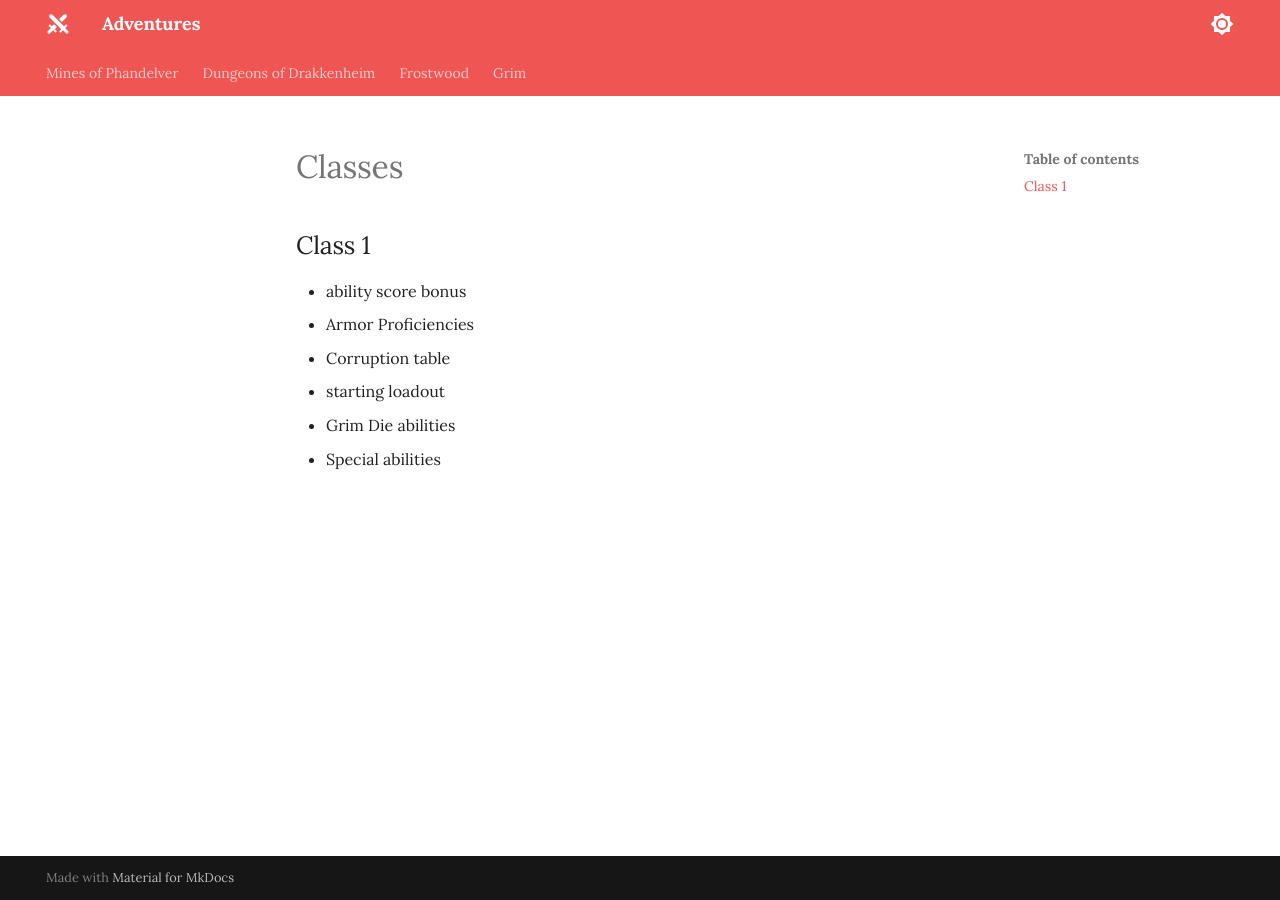
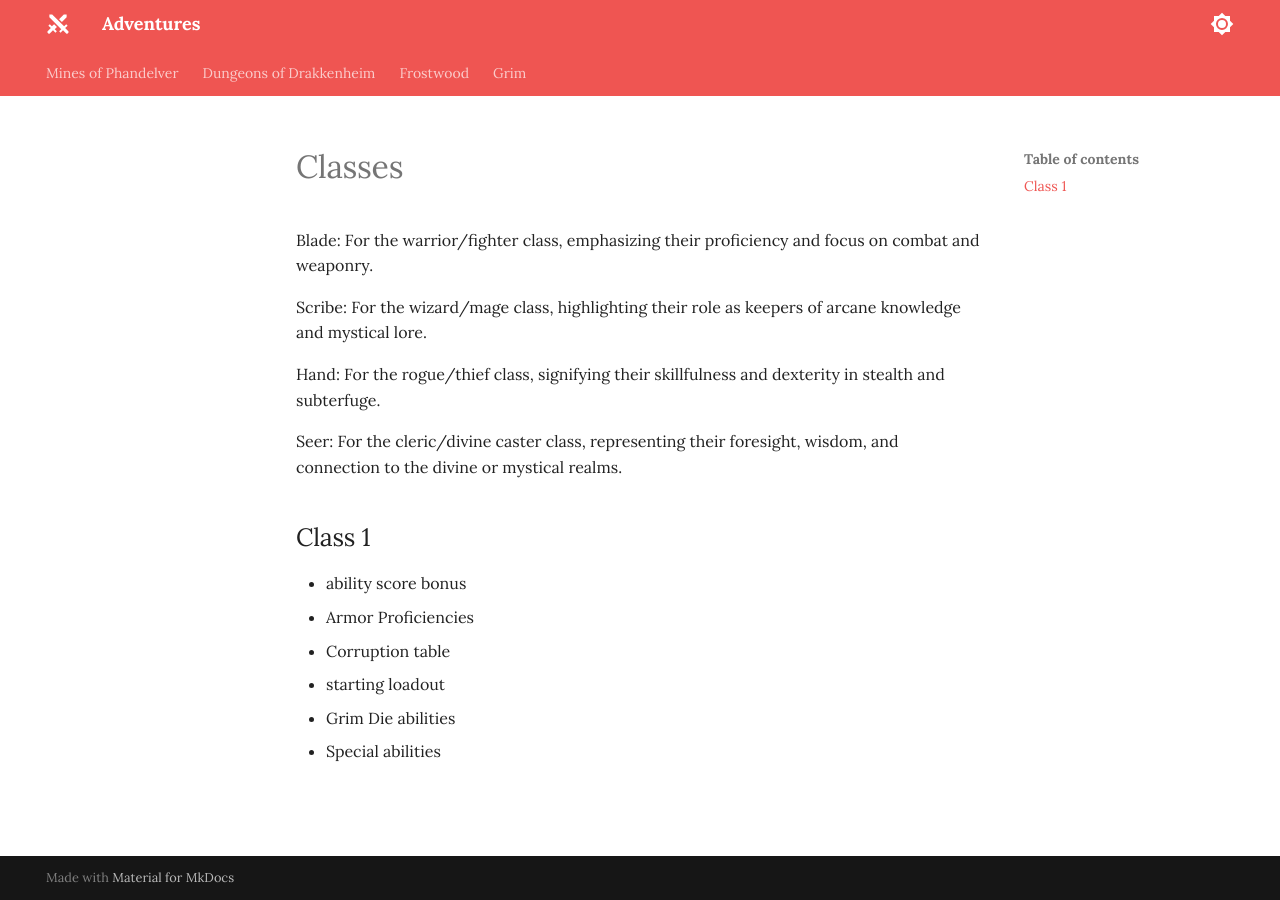
Before and after one commit to jonasmcferreira/adventures, an MkDocs documentation site: the page built from docs/grim/classes.md, in a window 1280 px wide. Built offline with MkDocs 1.6.1 and Material for MkDocs 9.7.7, drawn with Linux system fonts in a browser that asks for light colours.

Commit message:
Update classes.md

```diff
--- a/docs/grim/classes.md
+++ b/docs/grim/classes.md
@@ -1,4 +1,13 @@
 # Classes
+
+
+Blade: For the warrior/fighter class, emphasizing their proficiency and focus on combat and weaponry.
+
+Scribe: For the wizard/mage class, highlighting their role as keepers of arcane knowledge and mystical lore.
+
+Hand: For the rogue/thief class, signifying their skillfulness and dexterity in stealth and subterfuge.
+
+Seer: For the cleric/divine caster class, representing their foresight, wisdom, and connection to the divine or mystical realms.
 
 ## Class 1
 
```
